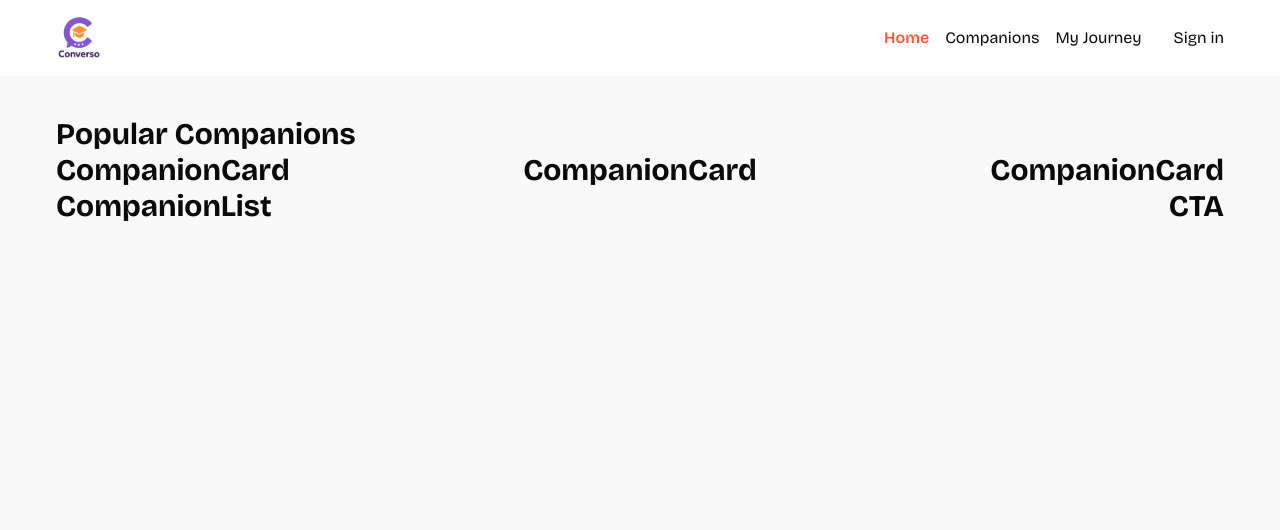
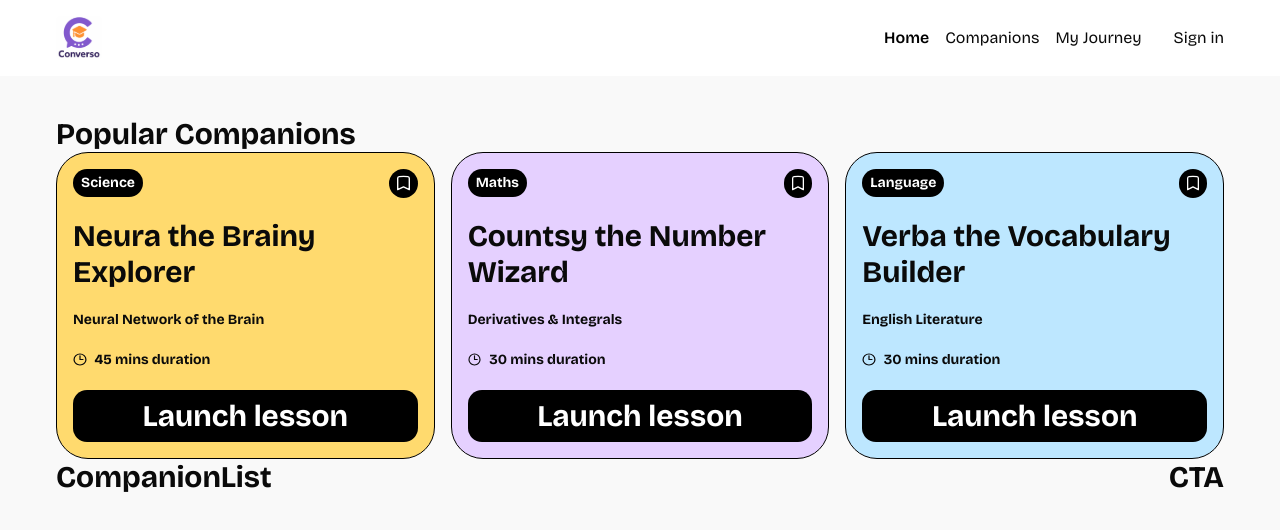
Before and after one commit to Tanujeet/Converso, a Next.js app: page / in a window 1280 px wide. Shown: the top 530 px of the page. Built offline with nearby package versions, Linux system fonts and the light colour scheme.

Commit message:
implemented companion Card

```diff
--- a/app/globals.css
+++ b/app/globals.css
@@ -5,7 +5,7 @@
 @custom-variant dark (&:is(.dark *));
 
 :root {
-  --primary: #fe5933;
+  --primary: #000000;
 
   --cta: #2c2c2c;
   --cta-gold: #fccc41;
--- a/app/page.tsx
+++ b/app/page.tsx
@@ -1,4 +1,4 @@
-import CompanionList from "@/components/CompanionList";
+import CompanionList from "@/components/ui/CompanionList";
 import CompanionCard from "@/components/ui/CompanionCard";
 import CTA from "@/components/ui/CTA";
 
@@ -8,9 +8,30 @@ const page = () => {
       <h1>
         Popular Companions
         <section className="home-section">
-          <CompanionCard />
-          <CompanionCard />
-          <CompanionCard />
+          <CompanionCard
+            id="123"
+            name="Neura the Brainy Explorer"
+            topic="Neural Network of the Brain"
+            subject="science"
+            duration={45}
+            color="#ffda6e"
+          />
+          <CompanionCard
+            id="456"
+            name="Countsy the Number Wizard"
+            topic="Derivatives & Integrals"
+            subject="Maths"
+            duration={30}
+            color="#e5d0ff"
+          />
+          <CompanionCard
+            id="789"
+            name="Verba the Vocabulary Builder"
+            topic="English Literature"
+            subject="Language"
+            duration={30}
+            color="#BDE7FF"
+          />
         </section>
         <section className="home-section">
           <CompanionList />
--- a/components/ui/CompanionCard.tsx
+++ b/components/ui/CompanionCard.tsx
@@ -1,6 +1,47 @@
-const CompanionCard = () => {
+import Link from "next/link";
+
+interface CompanionCardProps {
+  id: string;
+  name: string;
+  topic: string;
+  subject: string;
+  duration: number;
+  color: string;
+}
+
+const CompanionCard = ({
+  id,
+  name,
+  topic,
+  subject,
+  duration,
+  color,
+}: CompanionCardProps) => {
   return (
-    <div>CompanionCard</div>
+    <article className="companion-card " style={{ backgroundColor: color }}>
+      <div className="flex justify-between items-center">
+        <div className="subject-badge">{subject}</div>
+        <button className="companion-bookmark">
+          <img
+            src="/icons/bookmark.svg"
+            alt="bookmark"
+            width={12.5}
+            height={15}
+          />
+        </button>
+      </div>
+      <h2 className="text=2xl font-bold">{name}</h2>
+      <p className="text-sm">{topic}</p>
+      <div className="flex items-center gap-2">
+        <img src="/icons/clock.svg" alt="duration" width={13.5} height={13.5} />
+        <p className="text-sm">{duration} mins duration</p>
+      </div>
+      <Link href={`/companions/${id}`} className="w-full">
+        <button className="btn-primary w-full justify-center">
+          Launch lesson
+        </button>
+      </Link>
+    </article>
   );
 };
 
```
Also changed, not shown: components/ui/CompanionList.tsx (renamed from components/CompanionList.tsx).
